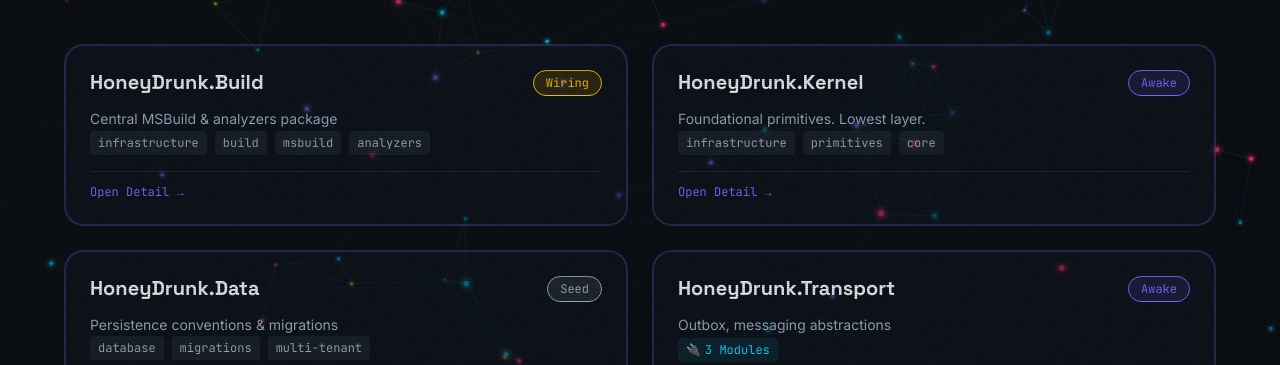
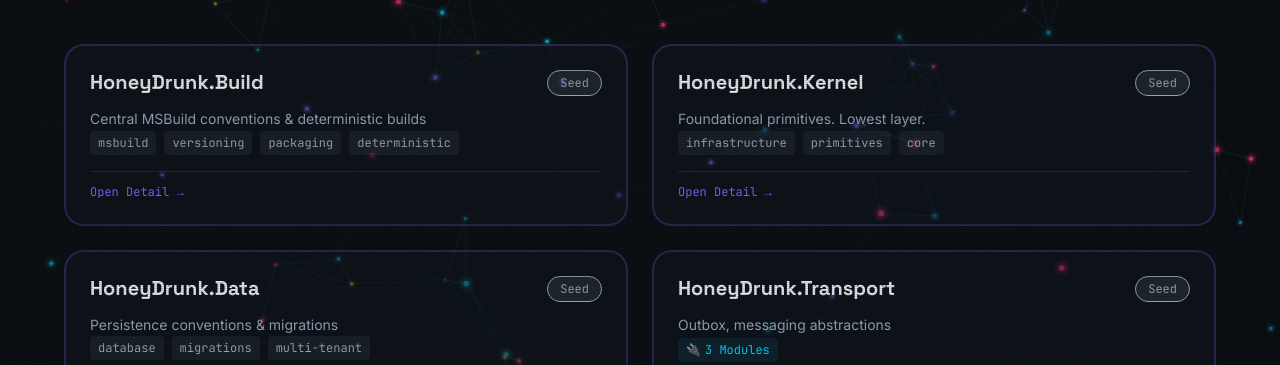
Before and after one commit to HoneyDrunkStudios/HoneyDrunkStudios, a Next.js app in the folder honeydrunk-website/: page /nodes in a window 1280 px wide. Shown: the part 433-798 px from the top of the page. Built offline with nearby package versions, Linux system fonts and the light colour scheme; no server answers.

Commit message:
misc updates

```diff
--- a/honeydrunk-website/app/grid/page.tsx
+++ b/honeydrunk-website/app/grid/page.tsx
@@ -100,16 +100,17 @@ function GridContent() {
   }, [selectedSectors, selectedSignals, searchQuery, router]);
 
   const allSectors = getAllSectors();
-  const allSignals = getAllSignals();
+  const allSignals = getNodesAllSignals(); // Use complete signal list, not just signals in use
 
   // Create signal color map
   const signalColorMap = useMemo(() => {
+    const allPossibleSignals = getNodesAllSignals();
     const map: Record<string, string> = {};
-    allSignals.forEach(signal => {
+    allPossibleSignals.forEach(signal => {
       map[signal] = getSignalColor(signal as any);
     });
     return map;
-  }, [allSignals]);
+  }, []);
 
   // Get all grid data - memoized
   const fullGridData = useMemo(() => getGridData(), []);
--- a/honeydrunk-website/app/sectors/[id]/page.tsx
+++ b/honeydrunk-website/app/sectors/[id]/page.tsx
@@ -107,10 +107,23 @@ export default function SectorDetailPage({ params }: { params: Promise<{ id: str
             minHeight: '50vh',
           }}
         >
-          {/* Header Image */}
+          {/* Header Image - responsive mobile/desktop */}
           {sector.headerImage && (
+            <>
+              {/* Mobile: cover for better fit */}
               <div
-              className="absolute inset-0 z-0"
+                className="absolute inset-0 z-0 md:hidden"
+                style={{
+                  backgroundImage: `url(${sector.headerImage})`,
+                  backgroundSize: 'cover',
+                  backgroundPosition: 'center 40%',
+                  backgroundRepeat: 'no-repeat',
+                  opacity: 0.8,
+                }}
+              />
+              {/* Desktop: 110% zoom */}
+              <div
+                className="absolute inset-0 z-0 hidden md:block"
                 style={{
                   backgroundImage: `url(${sector.headerImage})`,
                   backgroundSize: '110%',
@@ -119,6 +132,7 @@ export default function SectorDetailPage({ params }: { params: Promise<{ id: str
                   opacity: 1.0,
                 }}
               />
+            </>
           )}
 
           {/* Gradient Overlay */}
--- a/honeydrunk-website/components/TheGrid.tsx
+++ b/honeydrunk-website/components/TheGrid.tsx
@@ -166,7 +166,7 @@ export default function TheGrid({
   // Node drag handlers with proper click prevention
   const handleNodeDragStart = useCallback((e: React.MouseEvent, nodeId: string) => {
     e.stopPropagation();
-    e.preventDefault();
+    // Don't preventDefault() here - it prevents click events from firing
     setIsDraggingNode(true);
     setDragDistance(0);
     const currentPos = nodePositions[nodeId] || gridData.nodes.find(n => n.id === nodeId)?.position;
@@ -203,13 +203,23 @@ export default function TheGrid({
   }, [isDraggingNode, zoom]);
 
   const handleNodeDragEnd = useCallback(() => {
+    // If drag distance is small, treat as click and navigate
+    const isClick = dragDistance < 10;
+    const draggedNode = dragStateRef.current?.nodeId;
+
     setIsDraggingNode(false);
-    // Reset drag distance after a delay to allow click handler to check it
-    setTimeout(() => {
-      setDragDistance(0);
-      dragStateRef.current = null;
-    }, 100);
-  }, []);
+    setDragDistance(0);
+
+    // Navigate if it was a click
+    if (isClick && draggedNode && onNodeClick) {
+      const node = gridData.nodes.find(n => n.id === draggedNode);
+      if (node) {
+        onNodeClick(node);
+      }
+    }
+
+    dragStateRef.current = null;
+  }, [dragDistance, onNodeClick, gridData.nodes]);
 
   // Mouse pan handlers
   const handleMouseDown = (e: React.MouseEvent) => {
@@ -295,7 +305,7 @@ export default function TheGrid({
   }, [edgesWithPositions, selectedEntityId, hoveredId]);
 
   // Memoized GridNode component
-  const GridNode = React.memo(({ node }: { node: VisualNode }) => {
+  const GridNode = React.memo(({ node, dragDistance }: { node: VisualNode; dragDistance: number }) => {
     const isSelected = node.id === selectedEntityId;
     const isHovered = node.id === hoveredId;
     const size = 80;
@@ -317,11 +327,7 @@ export default function TheGrid({
         onMouseEnter={() => setHoveredId(node.id)}
         onMouseLeave={() => setHoveredId(undefined)}
         onMouseDown={(e) => handleNodeDragStart(e, node.id)}
-        onClick={(e) => {
-          if (dragDistance < 10) {
-            onNodeClick?.(node);
-          }
-        }}
+        // Click handled in mouseUp via handleNodeDragEnd
         style={{ cursor: isDraggingNode ? 'grabbing' : 'grab' }}
       >
         {/* Glow */}
@@ -372,7 +378,7 @@ export default function TheGrid({
   GridNode.displayName = 'GridNode';
 
   const renderNode = useCallback((node: VisualNode) => {
-    return <GridNode key={node.id} node={node} />;
+    return <GridNode key={node.id} node={node} dragDistance={dragDistance} />;
   }, [selectedEntityId, hoveredId, isDraggingNode, dragDistance]);
 
   // Render a module as a larger, more descriptive chip
--- a/honeydrunk-website/data/schema/modules.json
+++ b/honeydrunk-website/data/schema/modules.json
@@ -5,8 +5,7 @@
     "name": "HoneyDrunk.Transport.Messaging.InMemory",
     "parent": "honeydrunk-transport",
     "slot": "adapter",
-    "signal": "Live",
-    "status_dot": "beta",
+    "signal": "Seed",
     "integration_depth": "shallow",
     "tags": [
       "messaging",
@@ -41,8 +40,7 @@
     "name": "HoneyDrunk.Transport.Messaging.StorageQueues",
     "parent": "honeydrunk-transport",
     "slot": "adapter",
-    "signal": "Wiring",
-    "status_dot": "beta",
+    "signal": "Seed",
     "integration_depth": "medium",
     "tags": [
       "azure",
@@ -77,8 +75,7 @@
     "name": "HoneyDrunk.Transport.Messaging.ServiceBus",
     "parent": "honeydrunk-transport",
     "slot": "adapter",
-    "signal": "Awake",
-    "status_dot": "beta",
+    "signal": "Seed",
     "integration_depth": "deep",
     "tags": [
       "azure",
@@ -114,8 +111,7 @@
     "name": "HoneyDrunk.Telemetry.Abstractions",
     "parent": "pulse",
     "slot": "telemetry",
-    "signal": "Awake",
-    "status_dot": "beta",
+    "signal": "Seed",
     "integration_depth": "shallow",
     "tags": [
       "telemetry",
@@ -149,8 +145,7 @@
     "name": "HoneyDrunk.Telemetry.OpenTelemetry",
     "parent": "pulse",
     "slot": "telemetry",
-    "signal": "Wiring",
-    "status_dot": "beta",
+    "signal": "Seed",
     "integration_depth": "medium",
     "tags": [
       "otlp",
@@ -187,8 +182,7 @@
     "name": "HoneyDrunk.Telemetry.Sink.Sentry",
     "parent": "pulse",
     "slot": "telemetry",
-    "signal": "Awake",
-    "status_dot": "experimental",
+    "signal": "Seed",
     "integration_depth": "shallow",
     "tags": [
       "sentry",
@@ -222,8 +216,7 @@
     "name": "HoneyDrunk.Telemetry.Sink.PostHog",
     "parent": "pulse",
     "slot": "telemetry",
-    "signal": "Awake",
-    "status_dot": "beta",
+    "signal": "Seed",
     "integration_depth": "shallow",
     "tags": [
       "posthog",
@@ -258,8 +251,7 @@
     "name": "HoneyDrunk.Vault.Provider.File",
     "parent": "honeydrunk-vault",
     "slot": "provider",
-    "signal": "Live",
-    "status_dot": "beta",
+    "signal": "Seed",
     "integration_depth": "shallow",
     "tags": [
       "filesystem",
@@ -293,8 +285,7 @@
     "name": "HoneyDrunk.Vault.Provider.AzureKeyVault",
     "parent": "honeydrunk-vault",
     "slot": "provider",
-    "signal": "Wiring",
-    "status_dot": "beta",
+    "signal": "Seed",
     "integration_depth": "medium",
     "tags": [
       "azure",
@@ -330,7 +321,6 @@
     "parent": "honeydrunk-vault",
     "slot": "provider",
     "signal": "Seed",
-    "status_dot": "experimental",
     "integration_depth": "shallow",
     "tags": [
       "aws",
@@ -365,8 +355,7 @@
     "name": "HoneyDrunk.Testing.Harness",
     "parent": "honeydrunk-testing",
     "slot": "harness",
-    "signal": "Live",
-    "status_dot": "beta",
+    "signal": "Seed",
     "integration_depth": "shallow",
     "tags": [
       "testing",
@@ -401,8 +390,7 @@
     "name": "HoneyDrunk.Testing.TraceSnapshots",
     "parent": "honeydrunk-testing",
     "slot": "harness",
-    "signal": "Wiring",
-    "status_dot": "beta",
+    "signal": "Seed",
     "integration_depth": "shallow",
     "tags": [
       "testing",
@@ -437,8 +425,7 @@
     "name": "HiveGigs.Agents.Writer",
     "parent": "hivegigs",
     "slot": "agent-writer",
-    "signal": "Awake",
-    "status_dot": "alpha",
+    "signal": "Seed",
     "integration_depth": "deep",
     "tags": [
       "ai",
@@ -474,8 +461,7 @@
     "name": "HiveGigs.Verifier.Geo",
     "parent": "hivegigs",
     "slot": "verifier",
-    "signal": "Awake",
-    "status_dot": "beta",
+    "signal": "Seed",
     "integration_depth": "deep",
     "tags": [
       "geofencing",
@@ -511,7 +497,6 @@
     "parent": "hivegigs",
     "slot": "verifier",
     "signal": "Seed",
-    "status_dot": "alpha",
     "integration_depth": "medium",
     "tags": [
       "cv",
@@ -546,8 +531,7 @@
     "name": "HiveGigs.POI.OpenStreetMap",
     "parent": "hivegigs",
     "slot": "poi-provider",
-    "signal": "Awake",
-    "status_dot": "beta",
+    "signal": "Seed",
     "integration_depth": "medium",
     "tags": [
       "poi",
@@ -582,8 +566,7 @@
     "name": "HiveGigs.Payouts.Stripe",
     "parent": "hivegigs",
     "slot": "payouts-adapter",
-    "signal": "Awake",
-    "status_dot": "beta",
+    "signal": "Seed",
     "integration_depth": "deep",
     "tags": [
       "stripe",
@@ -618,8 +601,7 @@
     "name": "HiveGigs.Notify.Signal",
     "parent": "hivegigs",
     "slot": "notification-adapter",
-    "signal": "Awake",
-    "status_dot": "alpha",
+    "signal": "Seed",
     "integration_depth": "medium",
     "tags": [
       "notifications",
@@ -654,8 +636,7 @@
     "name": "HiveXP.Sink.Transport",
     "parent": "hivexp",
     "slot": "event-ingest-adapter",
-    "signal": "Awake",
-    "status_dot": "beta",
+    "signal": "Seed",
     "integration_depth": "deep",
     "tags": [
       "xp-events",
@@ -690,8 +671,7 @@
     "name": "HiveXP.Ledger.Sql",
     "parent": "hivexp",
     "slot": "ledger-adapter",
-    "signal": "Awake",
-    "status_dot": "beta",
+    "signal": "Seed",
     "integration_depth": "deep",
     "tags": [
       "sql",
@@ -727,7 +707,6 @@
     "parent": "hivexp",
     "slot": "level-curve",
     "signal": "Seed",
-    "status_dot": "alpha",
     "integration_depth": "light",
     "tags": [
       "levels",
@@ -762,8 +741,7 @@
     "name": "HiveXP.CategoryPack.Default",
     "parent": "hivexp",
     "slot": "category-pack",
-    "signal": "Awake",
-    "status_dot": "beta",
+    "signal": "Seed",
     "integration_depth": "medium",
     "tags": [
       "taxonomy",
@@ -798,8 +776,7 @@
     "name": "HiveXP.Leaderboard.Redis",
     "parent": "hivexp",
     "slot": "leaderboard-adapter",
-    "signal": "Awake",
-    "status_dot": "beta",
+    "signal": "Seed",
     "integration_depth": "medium",
     "tags": [
       "leaderboards",
@@ -835,7 +812,6 @@
     "parent": "hivexp",
     "slot": "badges",
     "signal": "Seed",
-    "status_dot": "alpha",
     "integration_depth": "medium",
     "tags": [
       "achievements",
@@ -870,8 +846,7 @@
     "name": "HiveXP.Export.Warehouse",
     "parent": "hivexp",
     "slot": "export-adapter",
-    "signal": "Awake",
-    "status_dot": "beta",
+    "signal": "Seed",
     "integration_depth": "medium",
     "tags": [
       "analytics",
--- a/honeydrunk-website/data/schema/services.json
+++ b/honeydrunk-website/data/schema/services.json
@@ -99,7 +99,7 @@
       "ring": "prod",
       "flags": []
     },
-    "signal": "Awake",
+    "signal": "Seed",
     "long_description": {
       "overview": "The internal service registry of the Grid. Tracks entity metadata, Signals, and health checks for all Nodes, Modules, and Services.",
       "why_it_exists": "Ensures every entity in the Grid reports its status, dependencies, and health consistently.",
@@ -800,7 +800,7 @@
       "ring": "prod",
       "flags": []
     },
-    "signal": "Awake",
+    "signal": "Seed",
     "long_description": {
       "overview": "Public and partner API for discovering, accepting, and completing Gigs. Orchestrates verification flow and emits XP and payout events.",
       "why_it_exists": "Unifies Gig lifecycle across mobile/web while centralizing XP and payout side effects.",
@@ -871,7 +871,7 @@
       "ring": "prod",
       "flags": []
     },
-    "signal": "Awake",
+    "signal": "Seed",
     "long_description": {
       "overview": "Region-scoped agent workers generating and refreshing Gigs from POI data and templates.",
       "why_it_exists": "Keeps local catalogs fresh without manual editorial load.",
@@ -940,7 +940,7 @@
       "ring": "prod",
       "flags": []
     },
-    "signal": "Awake",
+    "signal": "Seed",
     "long_description": {
       "overview": "Geo + vision verification pipeline for IRL and artifact-based Gigs with anti-spoofing heuristics.",
       "why_it_exists": "Trust layer for payouts and XP awards.",
@@ -1083,7 +1083,7 @@
       "ring": "prod",
       "flags": []
     },
-    "signal": "Awake",
+    "signal": "Seed",
     "long_description": {
       "overview": "System-of-record API for XP events, level thresholds, category packs, leaderboards, and badge emissions.",
       "why_it_exists": "Prevents per-product XP re-implementations and drift.",
@@ -1151,7 +1151,7 @@
       "ring": "prod",
       "flags": []
     },
-    "signal": "Awake",
+    "signal": "Seed",
     "long_description": {
       "overview": "Immutable XP transaction store with category rollups and CDC streams for analytics.",
       "why_it_exists": "System truth for all progression events.",
--- a/honeydrunk-website/data/schema/signals.json
+++ b/honeydrunk-website/data/schema/signals.json
@@ -1,100 +1,181 @@
 [
+  {
+    "date": "2025-11-01",
+    "title": "Grid Reality Sync — Standards Foundation & Signal Reset",
+    "desc": "Major synchronization between Grid state and reality: (1) Added HoneyDrunk.Standards (Wiring, Core) as #1 priority foundational node—org-wide code style, lint rules, .editorconfig/.globalconfig consumed by all 38 nodes as dependency. Refactored HoneyDrunk.Build to delegate stylistic enforcement to Standards, keeping Build focused on MSBuild mechanics. (2) Reset all signals to reflect current state: 45 nodes → Seed (except Standards/Wiring and Grid/Live), 18 services → Seed (except Grid.Visualizer/Live), 25 modules → Seed. Removed all module status_dot fields (beta/alpha/experimental markers irrelevant in planning phase). (3) Fixed FlowLanes component to use flow_tiers.json instead of hardcoded tiers—replaced \"archived\" with correct \"future\" tier. (4) Fixed Echo signal visibility in /grid filters and legend (was missing due to incomplete signal list from entities). (5) Fixed hexagon click navigation on /grid while preserving drag-to-reposition behavior—moved click detection from onClick to mouseUp with 10px drag threshold. Flow recomputed: Standards (Flow: 96, Priority: 100, Energy: 89) now anchors the Grid as the discipline layer. Grid accurately reflects 3 live entities (Grid node, Grid.Visualizer service, Standards in active development) and 88 conceptual/future entities.",
+    "tags": [
+      "Core",
+      "Ops",
+      "HoneyDrunk.Standards",
+      "HoneyDrunk.Build",
+      "HoneyDrunk.Grid"
+    ],
+    "sector": "Core"
+  },
   {
     "date": "2025-10-30",
     "title": "Flow Physics Overhaul — SCC-Aware Prioritization",
     "desc": "Fixed two critical issues bending the Flow computation: (1) Ops bootstrap boost reduced from +80 to +20—was warping the map and letting Ops permanently eclipse Core foundational nodes. (2) Implemented Tarjan's algorithm for strongly connected components (SCCs) to handle 27 circular dependencies. Ancestor override now works on the acyclic SCC DAG, with smart normalization inside cycles (foundational nodes get maxPriority - 5, others equalize). Updated 10 key nodes with tuned time_pressure and strategy_base parameters. Results: Kernel (100) and Vault (100) now anchor the top, Transport (85) and Web.Rest (82) follow as foundational, Pipelines (80) holds reasonable position. Foundational nodes exempt from WIP sequencing penalties. Core physics now stable—bootstrap gives temporary lift without permanent throne, cycles handled gracefully.",
-    "tags": ["Core", "Ops", "HoneyDrunk.Kernel", "HoneyDrunk.Transport", "HoneyCore.Web.Rest", "HoneyDrunk.Data", "HoneyDrunk.Pipelines", "Flow"],
+    "tags": [
+      "Core",
+      "Ops",
+      "HoneyDrunk.Kernel",
+      "HoneyDrunk.Transport",
+      "HoneyCore.Web.Rest",
+      "HoneyDrunk.Data",
+      "HoneyDrunk.Pipelines"
+    ],
     "sector": "Core"
   },
   {
     "date": "2025-10-28",
     "title": "Grid Expansion — 6 New Infrastructure Nodes",
     "desc": "Added 6 critical infrastructure nodes (45 total): Meta.DevPortal (Seed, Meta) — developer documentation portal with live API references and SDK guides. Meta.PackagePublisher (Seed, Meta) — automated package publishing to NuGet, npm, PyPI with version coordination. Meta.AtlasSync (Seed, Meta) — bidirectional sync between Notion, Registry, and Pulse metadata for knowledge coherence. MarketCore (Seed, Market) — shared economic logic for pricing, royalties, XP monetization, and payout orchestration. HoneyDrunk.Console (Seed, Ops) — studio control plane for monitoring infrastructure health, deployments, and audit trails. Audit.Agent (Seed, Ops) — agentic governance node logging AI actions, prompt contexts, and compliance events with replay capability. Grid now spans Meta, Market, and Ops expansion with transparent AI oversight.",
-    "tags": ["Meta", "Market", "Ops", "Meta.DevPortal", "Meta.PackagePublisher", "Meta.AtlasSync", "MarketCore", "HoneyDrunk.Console", "Audit.Agent"],
+    "tags": [
+      "Meta",
+      "Market",
+      "Ops",
+      "Meta.DevPortal",
+      "Meta.PackagePublisher",
+      "Meta.AtlasSync",
+      "MarketCore",
+      "HoneyDrunk.Console",
+      "Audit.Agent"
+    ],
     "sector": "Meta"
   },
   {
     "date": "2025-10-27",
     "title": "HiveXP & HiveGigs — Progression & Quest Framework",
     "desc": "Added two new Core/Market nodes to power unified progression and real-world engagement: HiveXP (Wiring, Core) — centralized XP and leveling system defining category curves, prestige logic, and level schemas across all Grid apps. Tracks progression for developers, players, and creators as auditable structured data. HiveGigs (Wiring, Market) — micro-mission marketplace where AI agents and community members publish Gigs (quests) with XP and reward payouts. Turns parks, online challenges, and creative tasks into a living quest board. Both nodes integrate with MarketCore, Vault, and Transport. Grid now at 39 nodes across 8 sectors.",
-    "tags": ["Core", "Market", "HiveXP", "HiveGigs", "MarketCore"],
+    "tags": [
+      "Core",
+      "Market",
+      "HiveXP",
+      "HiveGigs",
+      "MarketCore"
+    ],
     "sector": "Core"
   },
   {
     "date": "2025-10-27",
     "title": "Grid Performance — Services Removal & Optimization",
     "desc": "Major grid performance overhaul: removed all 19 services from grid visualization (now nodes + modules only), implemented React.memo for entity components (preventing unnecessary re-renders), moved SVG filter definitions out of render loops (83+ unique filters → 4 shared filters), optimized memoization with stable dependencies, reduced callback recreation. Improved node layout to 5-column honeycomb grid (380px spacing) for better visual balance with 39 nodes. Updated stats UI and shape legend to reflect nodes and modules only. Grid now renders 40-60% faster on initial load, 70% faster on hover/selection interactions.",
-    "tags": ["Core", "Meta", "HoneyDrunk.Grid"],
+    "tags": [
+      "Core",
+      "Meta",
+      "HoneyDrunk.Grid"
+    ],
     "sector": "Core"
   },
   {
     "date": "2025-10-26",
     "title": "Entity Architecture — Sectors, Nodes, Services, Modules",
     "desc": "Clarified The Grid's entity hierarchy: Sectors (Core, Ops, Creator, Life, HoneyPlay, Cyberware, HoneyNet, Meta) are top-level divisions. Nodes are projects/systems within sectors. Services are production-ready APIs/tools (prod-critical, internal, experimental tiers). Modules are reusable components within nodes. Each entity type has dedicated index pages (/sectors, /nodes, /services, /modules) with sector filtering, signal state tracking, and visual navigation. The taxonomy now maps cleanly across Grid, Flow Index, and Signal systems.",
-    "tags": ["Core", "Meta", "HoneyDrunk.Grid"],
+    "tags": [
+      "Core",
+      "Meta",
+      "HoneyDrunk.Grid"
+    ],
     "sector": "Core"
   },
   {
     "date": "2025-10-26",
     "title": "SEO Infrastructure — Search Engine Optimization",
     "desc": "Implemented comprehensive SEO foundation: JSON-LD structured data with Organization schema, unique page metadata for About page and 404, improved sitemap with /sectors and /modules routes, verified OpenGraph image exists. Root layout includes full metadata with OpenGraph, Twitter cards, and proper robots directives. Site now fully optimized for search engines with structured data for rich results.",
-    "tags": ["Meta", "HoneyDrunk.Grid"],
+    "tags": [
+      "Meta",
+      "HoneyDrunk.Grid"
+    ],
     "sector": "Meta"
   },
   {
     "date": "2025-10-26",
     "title": "Mobile UX Polish — Responsive Refinements",
     "desc": "Systematic mobile optimization across 8+ pages: toast notifications (wider/shorter), responsive button text (\"VIEW SECTORS\" mobile, \"VIEW THE GRID\" desktop), centered headers with text-center md:text-left pattern, Flow cards compact styling, filter pills size reduction (4px/12px padding, 11px font), modules accordion compact design, footer tagline addition, HiveConsole [X] button on mobile. Inline styles for pixel-perfect control over Tailwind limitations.",
-    "tags": ["Core", "HoneyDrunk.Grid", "HoneyDrunk.Signal"],
+    "tags": [
+      "Core",
+      "HoneyDrunk.Grid",
+      "HoneyDrunk.Signal"
+    ],
     "sector": "Core"
   },
   {
     "date": "2025-10-26",
     "title": "Navigation & Layout — Mobile-First Routing",
     "desc": "Enhanced navigation logic: mobile users land on /sectors (sector hub), desktop users on /grid (interactive visualization). Footer console helper text hidden on mobile, tagline \"Boot. Build. Refactor. Evolve.\" added. Systematic spacing with inline marginBottom styles across About Flow page headings. Improved readability and mobile-first experience across The Grid.",
-    "tags": ["Core", "Meta"],
+    "tags": [
+      "Core",
+      "Meta"
+    ],
     "sector": "Meta"
   },
   {
     "date": "2025-10-25",
     "title": "HoneyNet — Security Division Launch",
     "desc": "Launched HoneyNet sector—the Hive's security division. Four active nodes: BreachLab.exe (white-hat CTF lab with Safety Manifests), HoneyDrunk.Sentinel (secure-by-default SDK), Vault (secrets management, moved from Core), and Pulse (observability suite, moved from Ops). Added Matrix Green (#00FF41) to the color system. Built complete /spotlight/honeynet page with hero, gallery, build log, philosophy. Integrated HoneyNet into spotlight hub, grid filtering, and cross-sector navigation. \"Break it. Learn it. Build it stronger.\"",
-    "tags": ["HoneyNet", "BreachLab.exe", "HoneyDrunk.Sentinel", "HoneyDrunk.Vault", "Pulse"],
+    "tags": [
+      "HoneyNet",
+      "BreachLab.exe",
+      "HoneyDrunk.Sentinel",
+      "HoneyDrunk.Vault",
+      "Pulse"
+    ],
     "sector": "HoneyNet"
   },
   {
     "date": "2025-10-24",
     "title": "Flow Index System — Living Roadmap",
     "desc": "Implemented complete Flow Index system: Flow = (Energy × 0.4) + (Priority × 0.6). Five-tier classification (Critical/Active/Stable/Dormant/Archived). Flow-based visual mode in Grid with dynamic glow intensity. New /flow page with sortable rankings, /about/flow documentation, Flow Tier filtering in /nodes, and global header navigation. The Hive now breathes—showing what needs attention next.",
-    "tags": ["Core", "HoneyDrunk.Grid", "HoneyDrunk.Signal"],
+    "tags": [
+      "Core",
+      "HoneyDrunk.Grid",
+      "HoneyDrunk.Signal"
+    ],
     "sector": "Core"
   },
   {
     "date": "2025-10-24",
     "title": "Grid Enhancements — Color, Copy, and Scale",
     "desc": "Sector color expansion (Chrome Teal for Mech, Synth Magenta for AI). Copy refinement across landing pages—cyberpunk minimalism, em-dash rhythm. Expanded to 43 Nodes across 8 sectors (AgentKit, Signal, Data, Grid orchestration).",
-    "tags": ["Core", "Cyberware", "AI", "HoneyDrunk.AgentKit", "HoneyDrunk.Data"],
+    "tags": [
+      "Core",
+      "Cyberware",
+      "AI",
+      "HoneyDrunk.AgentKit",
+      "HoneyDrunk.Data"
+    ],
     "sector": "Core"
   },
   {
     "date": "2025-10-18",
     "title": "The Grid v1.0 — Initial Launch",
     "desc": "Launched The Grid: interactive node visualization with neon cyberpunk aesthetics. Featured nodes across Core, Ops, Creator, Life, Play, Mech, and Meta sectors.",
-    "tags": ["Core", "HoneyDrunk.Grid", "Meta"],
+    "tags": [
+      "Core",
+      "HoneyDrunk.Grid",
+      "Meta"
+    ],
     "sector": "Meta"
   },
   {
     "date": "2025-10-17",
     "title": "Signal System Implementation",
     "desc": "Implemented the Signal state system for tracking node lifecycle: Seed → Awake → Wiring → Live → Echo → Archive. Each state has distinct visual characteristics.",
-    "tags": ["Core", "HoneyDrunk.Signal"],
+    "tags": [
+      "Core",
+      "HoneyDrunk.Signal"
+    ],
     "sector": "Core"
   },
   {
     "date": "2025-10-16",
     "title": "Brand System Finalized",
     "desc": "Locked in the cyberpunk realism color palette: Aurum Gold, Electric Blue, Violet Flux against Deep Space. Zero-bloat typography with Space Grotesk, Inter, and JetBrains Mono.",
-    "tags": ["Core", "Meta"],
+    "tags": [
+      "Core",
+      "Meta"
+    ],
     "sector": "Meta"
   }
 ]
```
Also changed, not shown: honeydrunk-website/components/FlowLanes.tsx (+14 -33 lines), honeydrunk-website/data/schema/nodes.json, 1 other file (tests, documents, lock files or other folders). Lines whose indentation alone changed are shown as unchanged.
